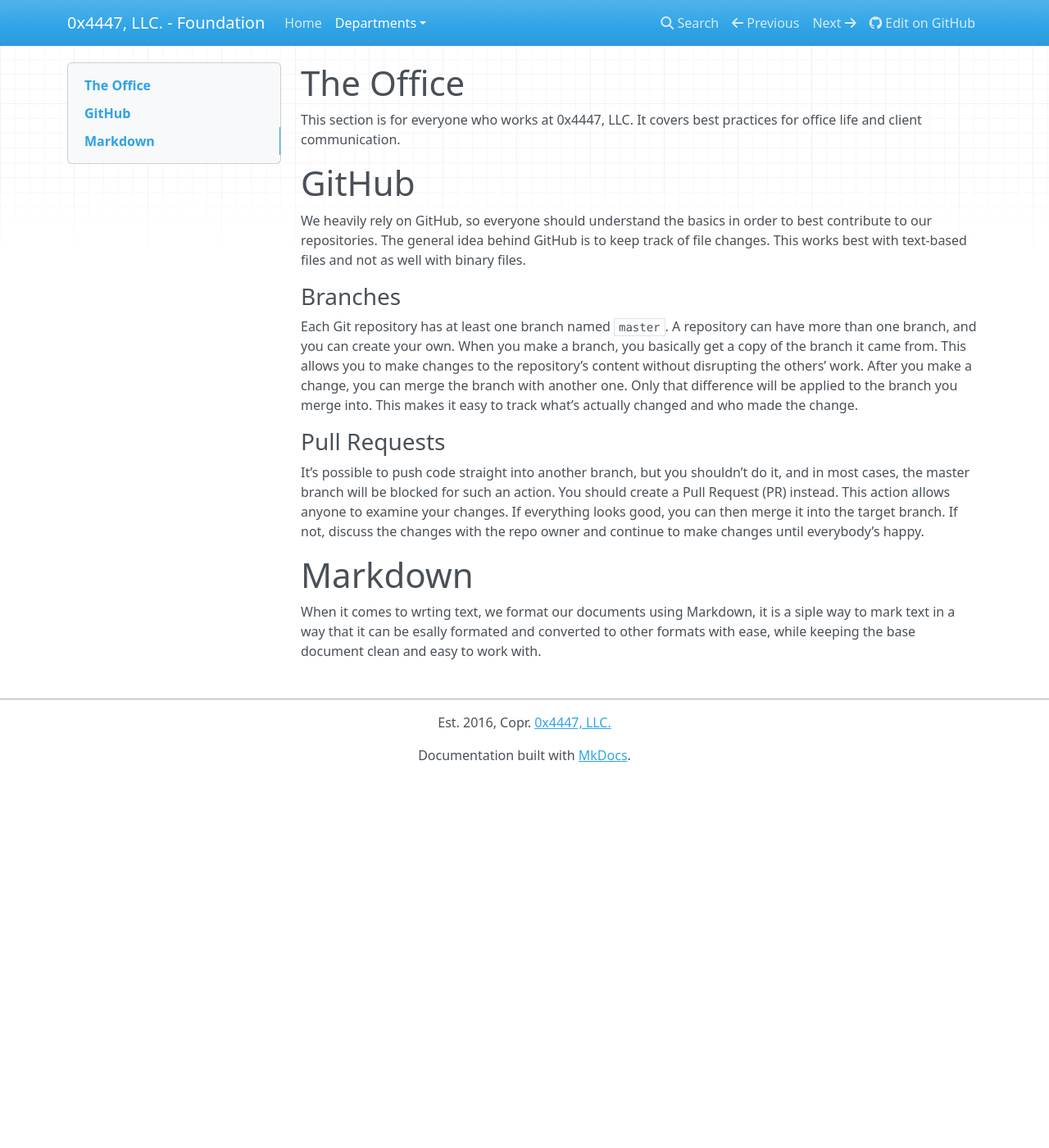
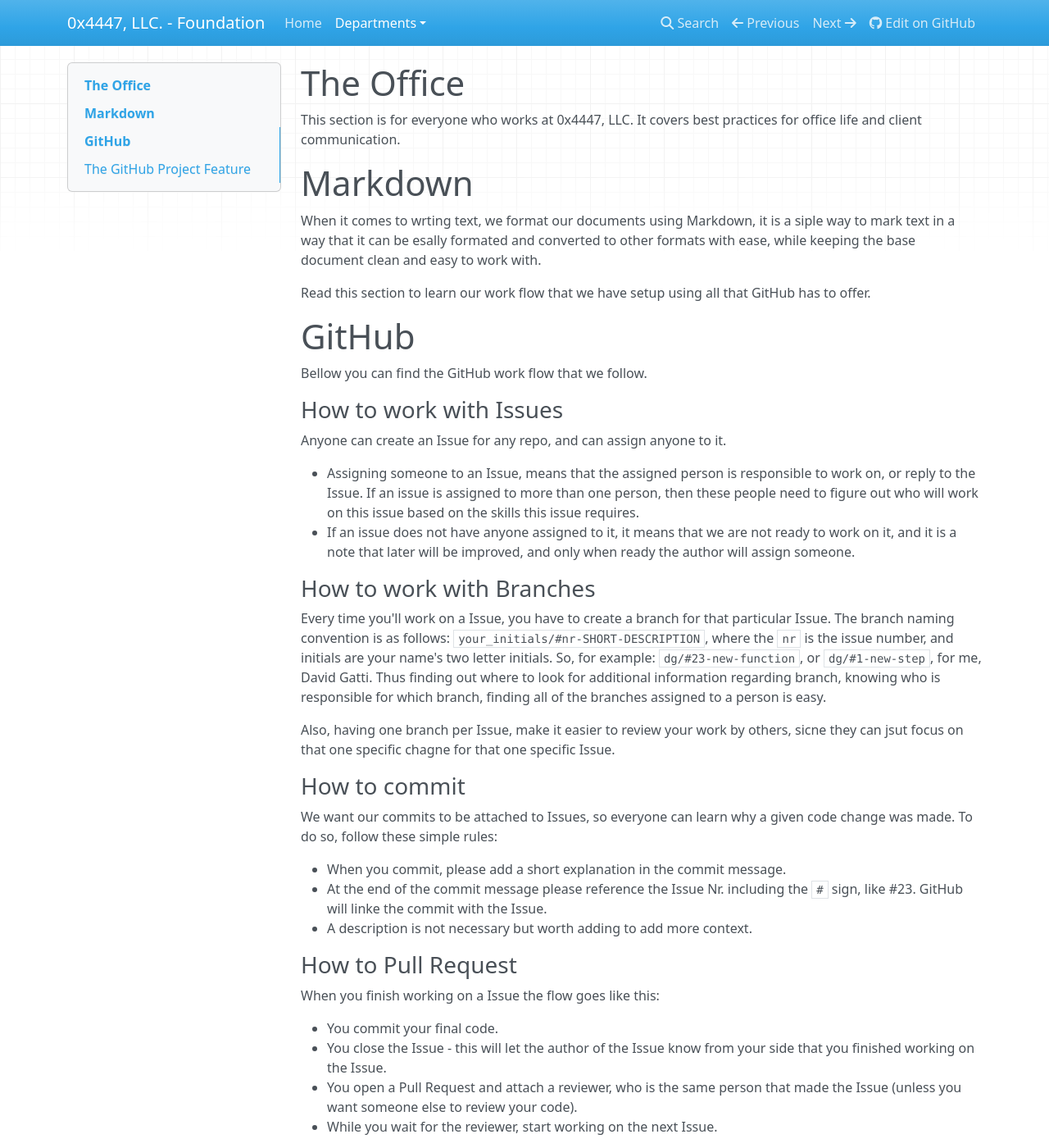
Before and after one commit to 0x4447-office/0x4447_webpage_foundation, an MkDocs documentation site: the page built from docs/departments/office.md, in a window 1280 px wide and 1400 px high. Shown: the whole window at 82% size. Built offline with MkDocs 1.6.1, drawn with Linux system fonts in a browser that asks for light colours; nearby versions of some CDN libraries; some of the changed text lies outside the part shown.

Commit message:
Update office.md

```diff
--- a/docs/departments/office.md
+++ b/docs/departments/office.md
@@ -2,18 +2,58 @@
 
 This section is for everyone who works at 0x4447, LLC. It covers best practices for office life and client communication.
 
-# GitHub
-
-We heavily rely on GitHub, so everyone should understand the basics in order to best contribute to our repositories. The general idea behind GitHub is to keep track of file changes. This works best with text-based files and not as well with binary files.
-
-### Branches
-
-Each Git repository has at least one branch named `master`. A repository can have more than one branch, and you can create your own. When you make a branch, you basically get a copy of the branch it came from. This allows you to make changes to the repository’s content without disrupting the others’ work. After you make a change, you can merge the branch with another one. Only that difference will be applied to the branch you merge into. This makes it easy to track what’s actually changed and who made the change.
-
-### Pull Requests
-
-It’s possible to push code straight into another branch, but you shouldn’t do it, and in most cases, the master branch will be blocked for such an action. You should create a Pull Request (PR) instead. This action allows anyone to examine your changes. If everything looks good, you can then merge it into the target branch. If not, discuss the changes with the repo owner and continue to make changes until everybody’s happy.
-
 # Markdown
 
 When it comes to wrting text, we format our documents using Markdown, it is a siple way to mark text in a way that it can be esally formated and converted to other formats with ease, while keeping the base document clean and easy to work with.
+
+Read this section to learn our work flow that we have setup using all that GitHub has to offer.
+
+# GitHub
+
+Bellow you can find the GitHub work flow that we follow.
+
+### How to work with Issues
+
+Anyone can create an Issue for any repo, and can assign anyone to it.
+
+- Assigning someone to an Issue, means that the assigned person is responsible to work on, or reply to the Issue. If an issue is assigned to more than one person, then these people need to figure out who will work on this issue based on the skills this issue requires.
+- If an issue does not have anyone assigned to it, it means that we are not ready to work on it, and it is a note that later will be improved, and only when ready the author will assign someone.
+
+### How to work with Branches
+
+Every time you'll work on a Issue, you have to create a branch for that particular Issue. The branch naming convention is as follows: `your_initials/#nr-SHORT-DESCRIPTION`, where the `nr` is the issue number, and initials are your name's two letter initials. So, for example: `dg/#23-new-function`, or `dg/#1-new-step`, for me, David Gatti. Thus finding out where to look for additional information regarding branch, knowing who is responsible for which branch, finding all of the branches assigned to a person is easy.
+
+Also, having one branch per Issue, make it easier to review your work by others, sicne they can jsut focus on that one specific chagne for that one specific Issue.
+
+### How to commit
+
+We want our commits to be attached to Issues, so everyone can learn why a given code change was made. To do so, follow these simple rules:
+
+- When you commit, please add a short explanation in the commit message.
+- At the end of the commit message please reference the Issue Nr. including the `#` sign, like #23. GitHub will linke the commit with the Issue.
+- A description is not necessary but worth adding to add more context.
+
+### How to Pull Request
+
+When you finish working on a Issue the flow goes like this:
+
+- You commit your final code.
+- You close the Issue - this will let the author of the Issue know from your side that you finished working on the Issue.
+- You open a Pull Request and attach a reviewer, who is the same person that made the Issue (unless you want someone else to review your code).
+- While you wait for the reviewer, start working on the next Issue.
+
+After this moment, all the discussion are in the PR. We do not go back to the closed Issue.
+
+## The GitHub Project Feature
+
+The repositories with the most developers and amount of Issue take advantage of the Project feature that GitHub provides. The goal of course is to keep everything organized while giving a visual cue to help developers to know which Issue or Pull Request is the top priority by looking at the order in which the Issues and Pull Request are organized.
+
+### No need for you to manage Cards
+
+As a developer you don't have to manage the cards, they will either be managed automatically by the status of the card, or by the person responsible for the project.
+
+### In progress status
+
+A card will be created in the In Progress status when a new PR is made, this means that the PR is in review, while also in progress to completion, since at this stage whoever is responsible for the project might ask for changes.
+
+This means that whoever is responsible will assume that if there is no PR open, you are working on the first card on the stack of the `To do` column. (I've used card systems like this before, but this explanation does not clarify the work flow for me. Let's have a quick chat and then clarify the text.)
```
